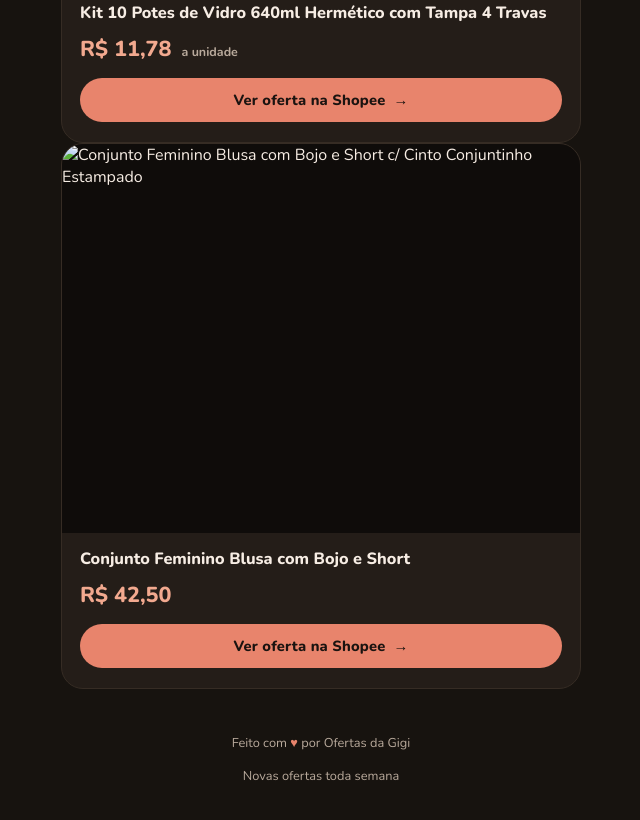
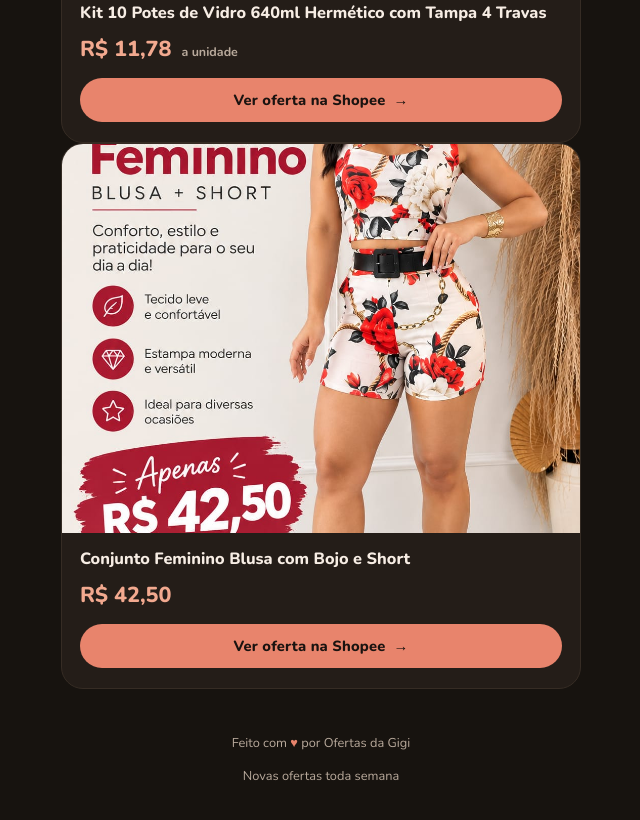
Before and after one commit to OfertinhasAqui/Ofertas-Da-GiGi, a plain HTML site: page index.html in a window 1280 px wide. Shown: the part 1351-2171 px from the top of the page, without its empty margins (319-959 px from the left). Drawn offline with nearby package versions, Linux system fonts and the light colour scheme.

Commit message:
Update index.html

```diff
--- a/index.html
+++ b/index.html
@@ -279,7 +279,7 @@
   </div>
 <a class="offer-card" href="https://s.shopee.com.br/9V1j5ELR25" target="_blank" rel="noopener">
   <div class="offer-image-wrap">
-    <img src="img-vestido.jpg" alt="Conjunto Feminino Blusa com Bojo e Short c/ Cinto Conjuntinho Estampado" loading="lazy">
+    <img src="img-vestido.jpeg" alt="Conjunto Feminino Blusa com Bojo e Short c/ Cinto Conjuntinho Estampado" loading="lazy">
   </div>
   <div class="offer-body">
     <p class="offer-title">Conjunto Feminino Blusa com Bojo e Short</p>
```
